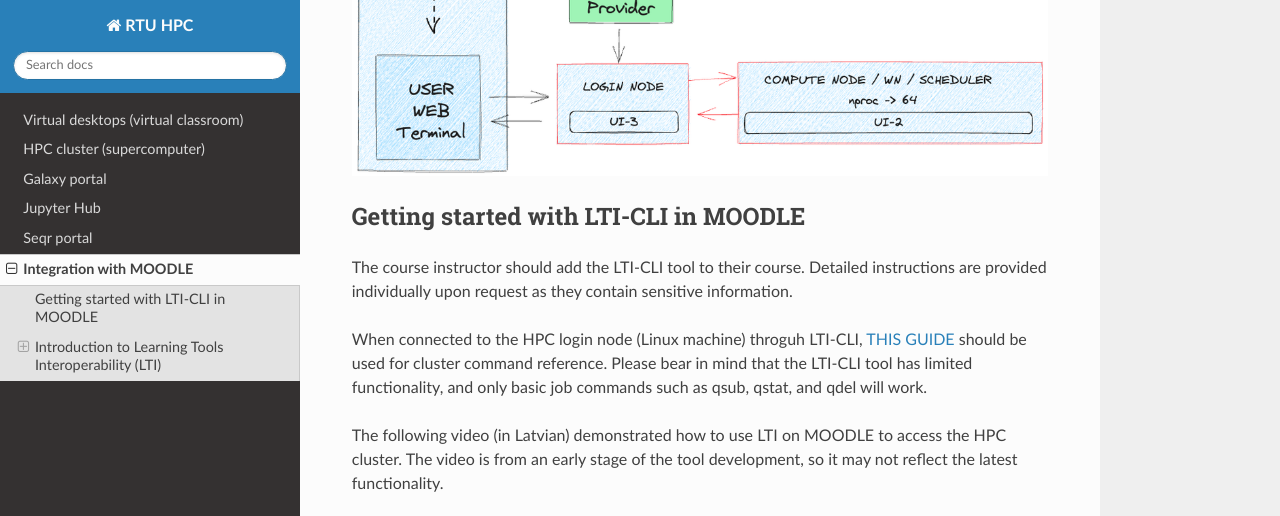
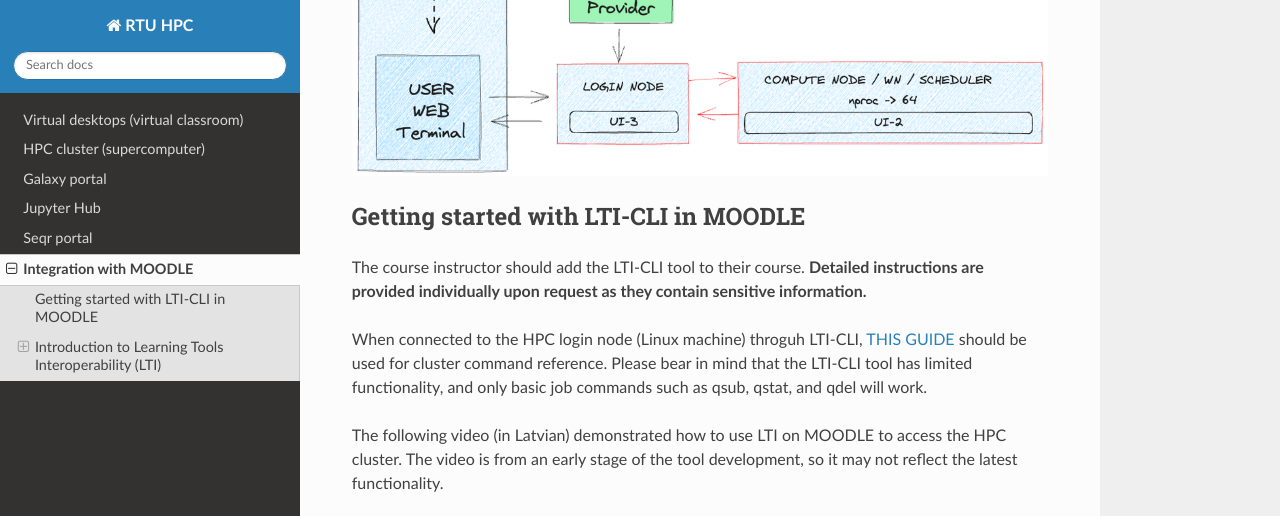
Before and after one commit to rtuhpc/hpc-platform, a Sphinx documentation site: the page built from doc/lti.md, in a window 1280 px wide and 900 px high, scrolled down 455 px, cut to the strip 0-516 px from the top of the window. Built offline with Sphinx 7.4.7 and the Read the Docs theme 3.1.0, drawn with Linux system fonts in a browser that asks for light colours.

Commit message:
Update lti.md

```diff
--- a/doc/lti.md
+++ b/doc/lti.md
@@ -3,12 +3,12 @@
 ![](./images/lti-10.png)
 
 ## Getting started with LTI-CLI in MOODLE
-The course instructor should add the LTI-CLI tool to their course. Detailed instructions are provided individually upon request as they contain sensitive information.
+The course instructor should add the LTI-CLI tool to their course. **Detailed instructions are provided individually upon request as they contain sensitive information.**
 
 When connected to the HPC login node (Linux machine) throguh LTI-CLI, [THIS GUIDE](https://hpc-guide.rtu.lv/07_job_managment.html) should be used for cluster command reference. Please bear in mind that the LTI-CLI tool has limited functionality, and only basic job commands such as qsub, qstat, and qdel will work.
 
 The following video (in Latvian) demonstrated how to use LTI on MOODLE to access the HPC cluster. The video is from an early stage of the tool development, so it may not reflect the latest functionality.
-<iframe src="https://player.vimeo.com/video/893010518?h=9ebfbdea00" width="640" height="564" frameborder="0" allow="autoplay; fullscreen" allowfullscreen></iframe>
+<iframe src="https://player.vimeo.com/video/893010518?h=9ebfbdea00" width="640" height="164" frameborder="0" allow="autoplay; fullscreen" allowfullscreen></iframe>
 
 ## Introduction to Learning Tools Interoperability (LTI)
 *For Instructional Designers creating content <br>
```
